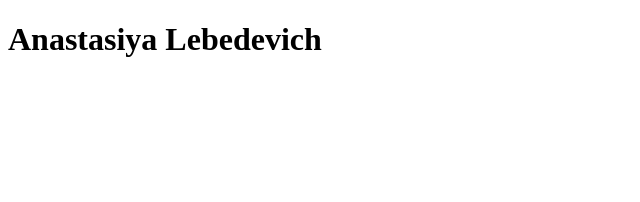
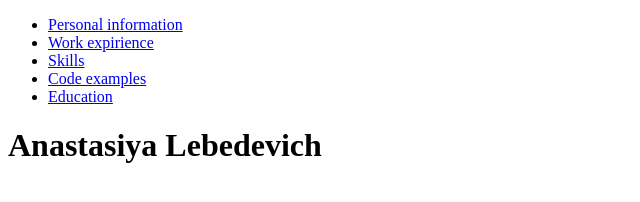
Before and after one commit to deadbeathd07/rsschool-cv, a plain HTML site: page index.html in a window 1280 px wide. Shown: the whole page, without its empty margins (0-640 px from the left). Drawn offline with Linux system fonts and the light colour scheme.

Commit message:
feat: add header with  navigation, main and footer

```diff
--- a/index.html
+++ b/index.html
@@ -1,13 +1,30 @@
 <!DOCTYPE html>
 <html lang="en">
   <head>
-    <meta charset="UTF-8">
-    <meta http-equiv="X-UA-Compatible" content="IE=edge">
-    <meta name="viewport" content="width=device-width, initial-scale=1.0">
+    <meta charset="UTF-8" />
+    <meta http-equiv="X-UA-Compatible" content="IE=edge" />
+    <meta name="viewport" content="width=device-width, initial-scale=1.0" />
     <title>CV</title>
-    <link rel="stylesheet" href="style.css">
+    <link rel="stylesheet" href="style.css" />
   </head>
   <body>
+    <header class="header">
+      <nav class="nav">
+        <ul class="nav__list">
+          <li class="nav__item">
+            <a class="nav__link" href="#">Personal information</a>
+          </li>
+          <li class="nav__item">
+            <a class="nav__link" href="#">Work expirience</a>
+          </li>
+          <li class="nav__item"><a class="nav__link" href="#">Skills</a></li>
+          <li class="nav__item">
+            <a class="nav__link" href="#">Code examples</a>
+          </li>
+          <li class="nav__item"><a class="nav__link" href="#">Education</a></li>
+        </ul>
+      </nav>
+    </header>
     <h1>Anastasiya Lebedevich</h1>
   </body>
 </html>
```
